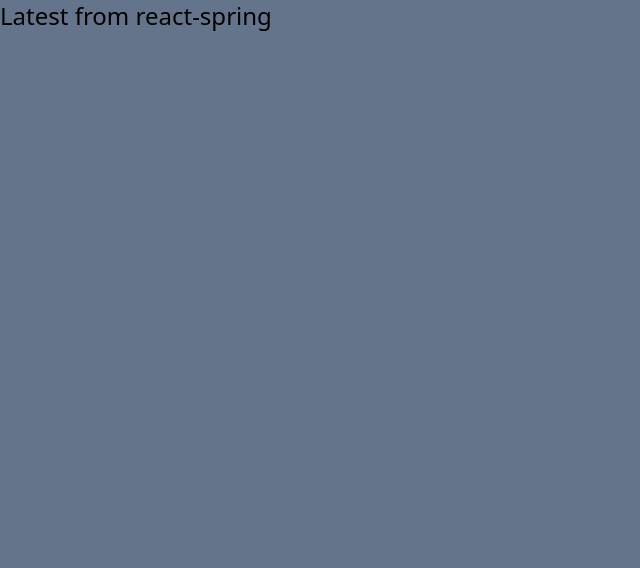
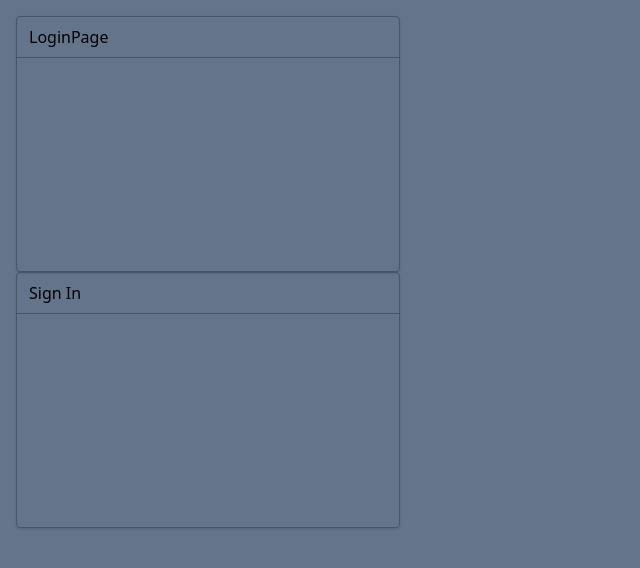
Before and after one commit to maxzz/react-spring-transition-pages, a React (Vite) app: page / in a window 1280 px wide. Shown: the top 568 px of the page, without its empty margins (0-640 px from the left). Built offline with nearby package versions, Linux system fonts and the light colour scheme.

Commit message:
WIP. add test pages

```diff
--- a/src/App.tsx
+++ b/src/App.tsx
@@ -1,9 +1,10 @@
+import { LoginPage, SigninPage } from "./components/pages";
+
 export function App() {
-    return (
-        <>
-            <div className="h-screen text-2xl bg-slate-500">
-                Latest from react-spring
-            </div>
-        </>
-    );
+    return (<>
+        <div className="h-screen p-4 bg-slate-500">
+            <LoginPage />
+            <SigninPage />
+        </div>
+    </>);
 }
--- /dev/null
+++ b/src/components/pages/index.tsx
@@ -0,0 +1,2 @@
+export * from "./login";
+export * from "./signin";
--- /dev/null
+++ b/src/components/pages/login/index.tsx
@@ -0,0 +1,11 @@
+import React from 'react';
+
+export function LoginPage() {
+    return (
+        <div className="w-96 h-64 border-slate-600 border rounded shadow">
+            <div className="px-3 py-2 border-slate-600 border-b">
+                LoginPage
+            </div>
+        </div>
+    );
+}
--- /dev/null
+++ b/src/components/pages/signin/index.tsx
@@ -0,0 +1,11 @@
+import React from 'react';
+
+export function SigninPage() {
+    return (
+        <div className="w-96 h-64 border-slate-600 border rounded shadow">
+            <div className="px-3 py-2 border-slate-600 border-b">
+                Sign In
+            </div>
+        </div>
+    );
+}
```
